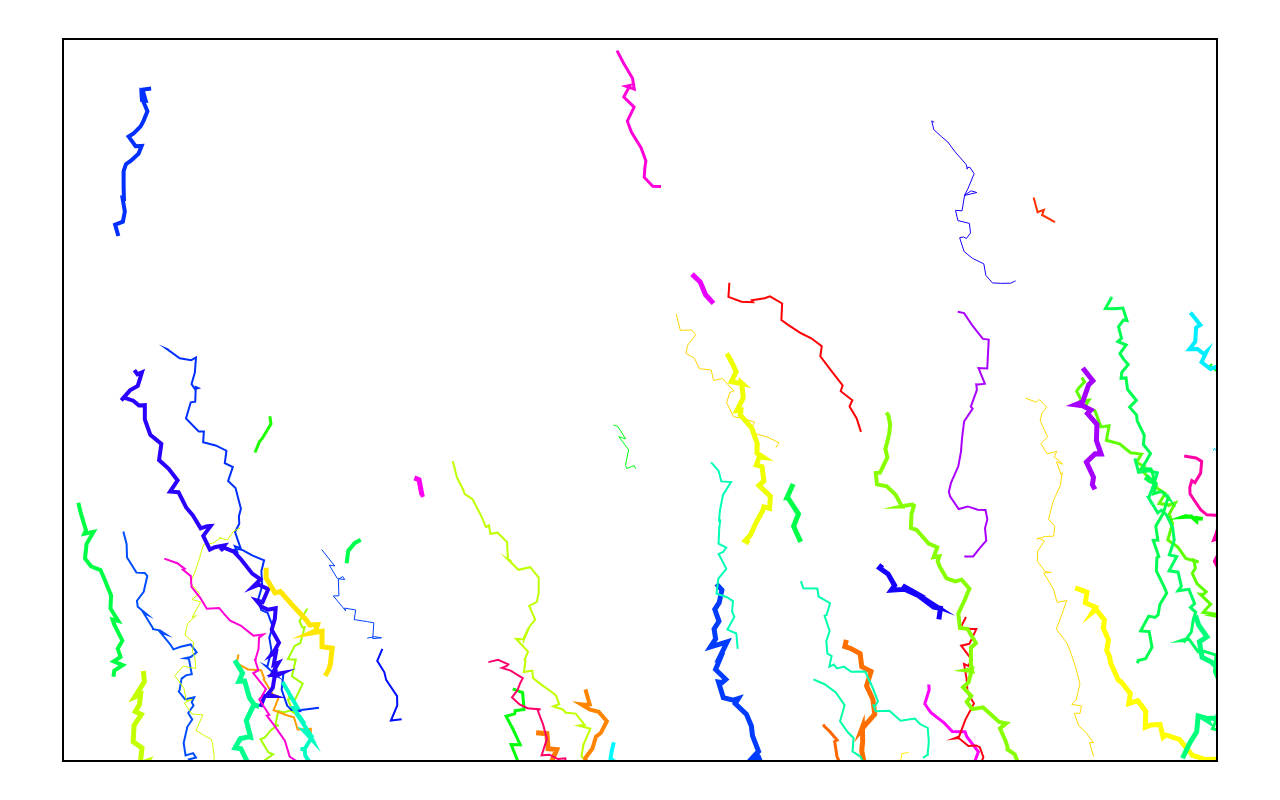
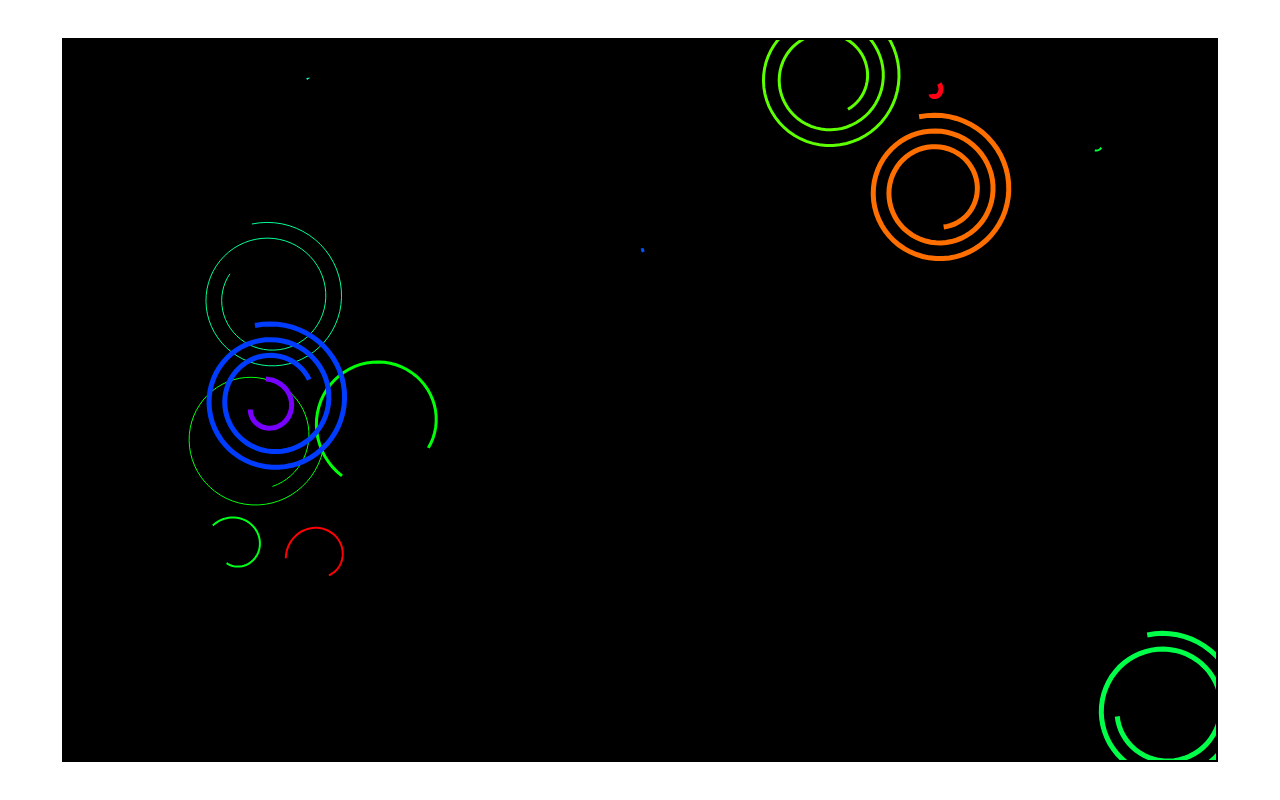
Before and after one commit to DamianKoz/generativeArt, a plain HTML site: page index.html in a window 1280 px wide. Drawn offline with Linux system fonts and the light colour scheme.

Commit message:
Changed it to create spirals instead of lighting pattern

```diff
--- a/script.js
+++ b/script.js
@@ -19,11 +19,14 @@ class Line {
     this.history = [{ x: this.x, y: this.y }];
     this.lineWidth = Math.floor(Math.random() * 5 + 1);
     this.hue = Math.floor(Math.random() * 360); // Color on the HUE Spectrum - Like RGB
-    this.maxLength = Math.floor(Math.random() * 50 + 10);
+    this.maxLength = Math.floor(Math.random() * 150 + 10);
     this.speedX = Math.random() * 5 - 0.5;
     this.speedY = 7;
     this.lifeSpan = this.maxLength * 3;
     this.timer = 0;
+    this.angle = 0;
+    this.curve = 0.1;
+    this.vc = 0.025;
   }
 
   draw(context) {
@@ -41,9 +44,11 @@ class Line {
 
   update() {
     this.timer++;
+    this.angle += 0.1;
+    this.curve += this.vc;
     if (this.timer < this.lifeSpan) {
-      this.x += this.speedX + Math.random() * 20 - 10;
-      this.y += this.speedY + Math.random() * 20 - 10;
+      this.x += Math.sin(this.angle) * this.curve;
+      this.y += Math.cos(this.angle) * this.curve;
       this.history.push({ x: this.x, y: this.y });
 
       if (this.history.length > this.maxLength) {
@@ -61,11 +66,14 @@ class Line {
     this.y = Math.random() * this.canvas.height;
     this.history = [{ x: this.x, y: this.y }];
     this.timer = 0;
+    this.angle = 0;
+    this.curve = 0.1;
+    this.vc = 0.025;
   }
 }
 
 const linesArray = [];
-const numberOfLines = 100;
+const numberOfLines = 15;
 
 for (let i = 0; i < numberOfLines; i++) {
   linesArray.push(new Line(canvas));
--- a/style.css
+++ b/style.css
@@ -10,4 +10,5 @@ canvas {
   top: 50%;
   left: 50%;
   transform: translate(-50%, -50%);
+  background-color: black;
 }
```
Also changed, not shown: videos/gif_4.gif (added), 2 other files.
